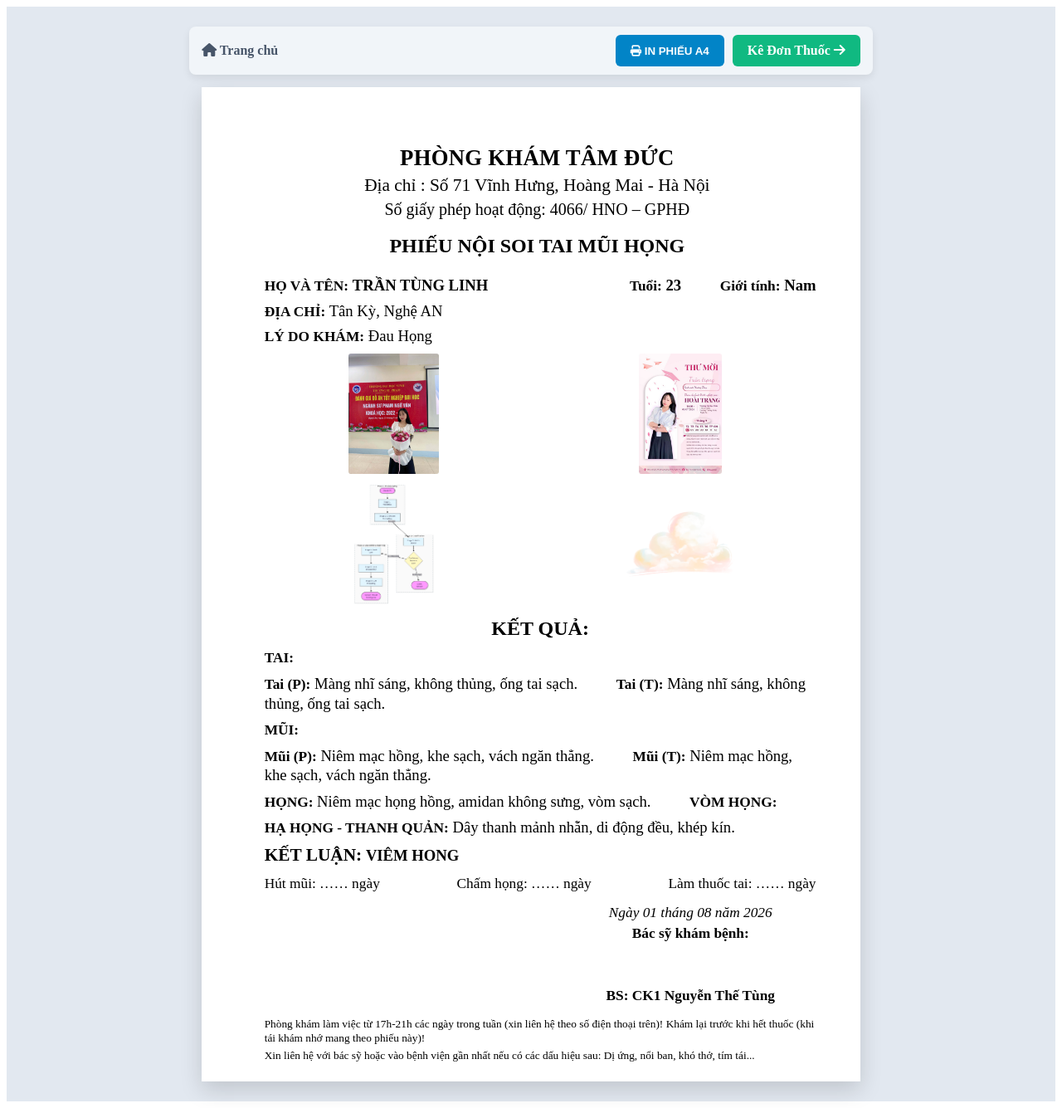
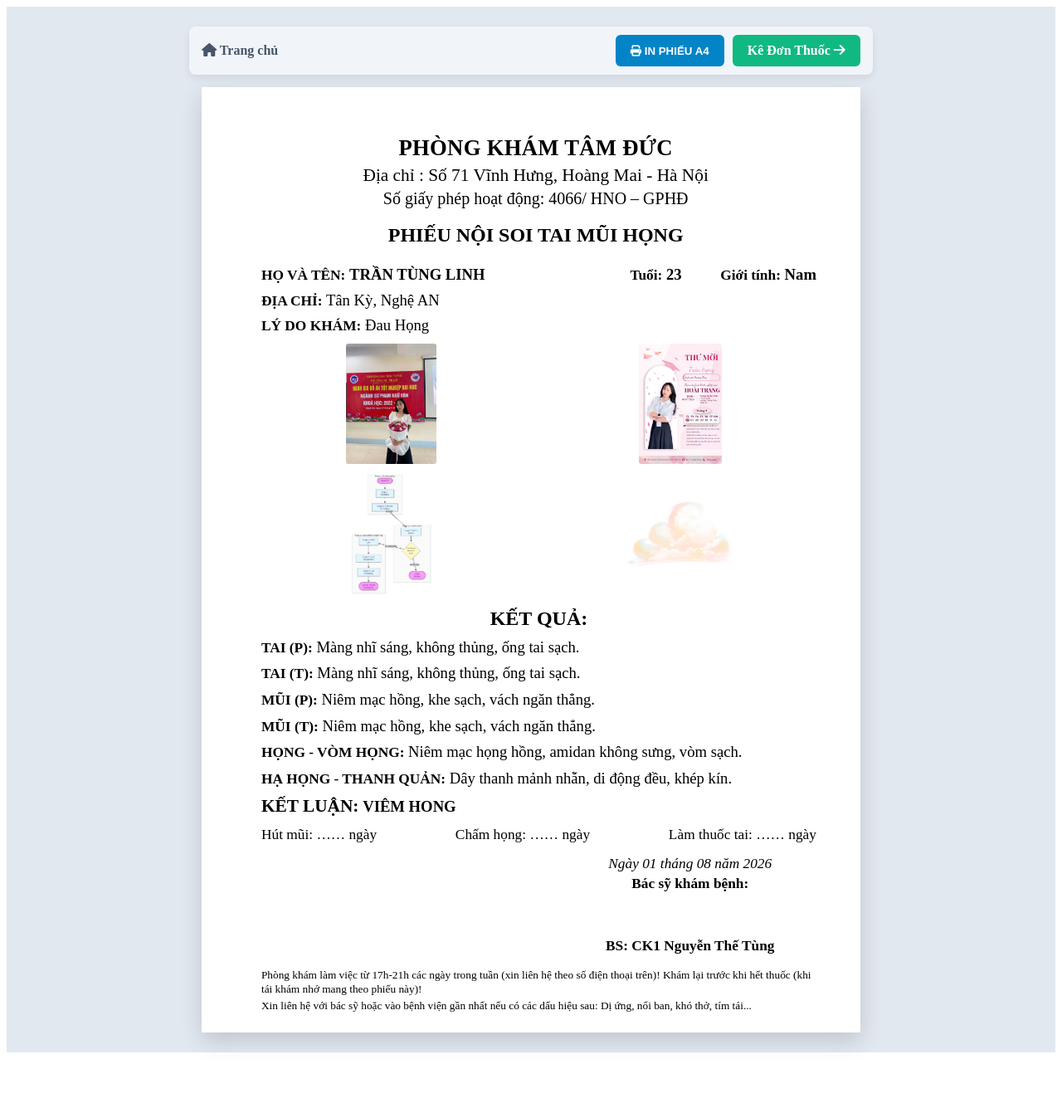
Before and after one commit to EEnic3/HOANG_TUNG, a Flask app: page /print/noisoi/1 in a window 1280 px wide. Shown: the whole page at 83% size. After the commit the page ends 1268 px from the top, so only its background shows below. Run offline with Flask 3, Linux system fonts and the light colour scheme; data comes from the database, SQL or seed files in the repository; both versions use the stored data as it was after the commit.

Commit message:
sửa lại layout noisoi

```diff
--- a/templates/print_noisoi.html
+++ b/templates/print_noisoi.html
@@ -6,16 +6,16 @@
     <link rel="stylesheet" href="https://cdnjs.cloudflare.com/ajax/libs/font-awesome/6.4.0/css/all.min.css">
     <link rel="stylesheet" href="{{ url_for('static', filename='css/print.css') }}">
     <style>
-        /* ===== TRANG A4 - khớp margin với file mẫu docx (top 18.35mm / right 14.11mm / bottom 4.94mm / left 17.99mm) ===== */
+        /* ===== TRANG A4 - khớp margin với file mẫu docx ===== */
         @page {
             size: A4 portrait;
-            margin: 10mm 15mm; /* Nhỏ lại lề trên/dưới một chút để thoáng trang */
+            margin: 8mm 10mm;
         }
         .page-a4 {
             width: 210mm;
             min-height: 297mm;
             margin: 0 auto;
-            padding: 18.35mm 14.11mm 4.94mm 17.99mm;
+            padding: 15mm 14mm 5mm 17mm;
             box-sizing: border-box;
             font-family: "Times New Roman", Times, serif;
             color: #000000;
@@ -209,61 +216,57 @@
                 <span class="label">LÝ DO KHÁM:</span> <span>{{ exam.symptom }}</span>
             </div>
 
-    <!-- =========================================================
-            KHUNG ẢNH NỘI SOI (CHỈ HIỆN KHI CÓ ÍT NHẤT 1 ẢNH)
-    ========================================================= -->
+            <!-- KHUNG ẢNH NỘI SOI -->
             {% if exam.image_1 or exam.image_2 or exam.image_3 or exam.image_4 %}
             <div class="grid-images-a4">
                 {% if exam.image_1 %}
                 <div class="img-box-a4">
                     <img src="/static/uploads/{{ exam.image_1 }}">
-
                 </div>
                 {% endif %}
 
                 {% if exam.image_2 %}
                 <div class="img-box-a4">
                     <img src="/static/uploads/{{ exam.image_2 }}">
-
                 </div>
                 {% endif %}
 
                 {% if exam.image_3 %}
                 <div class="img-box-a4">
                     <img src="/static/uploads/{{ exam.image_3 }}">
-
                 </div>
                 {% endif %}
 
                 {% if exam.image_4 %}
                 <div class="img-box-a4">
                     <img src="/static/uploads/{{ exam.image_4 }}">
-
                 </div>
                 {% endif %}
             </div>
             {% endif %}
-                <!-- ========================================================= -->
 
-            <!-- KẾT QUẢ MÔ TẢ -->
+            <!-- =========================================================
+                 KẾT QUẢ MÔ TẢ (ĐÃ SỬA: TÁCH RIÊNG TAI P/T & MŨI P/T TỪNG DÒNG)
+                 ========================================================= -->
             <div class="section-label">KẾT QUẢ:</div>
 
-            <div class="result-line"><span class="label">TAI:</span></div>
             <div class="result-line">
-                <span class="label">Tai (P):</span> {{ exam.tai_p }} &nbsp;&nbsp;&nbsp;&nbsp;&nbsp;&nbsp;&nbsp;&nbsp;
-                <span class="label">Tai (T):</span> {{ exam.tai_t }}
+                <span class="label">TAI (P):</span> {{ exam.tai_p }}
             </div>
-
-            <div class="result-line"><span class="label">MŨI:</span></div>
             <div class="result-line">
-                <span class="label">Mũi (P):</span> {{ exam.mui_p }} &nbsp;&nbsp;&nbsp;&nbsp;&nbsp;&nbsp;&nbsp;&nbsp;
-                <span class="label">Mũi (T):</span> {{ exam.mui_t }}
+                <span class="label">TAI (T):</span> {{ exam.tai_t }}
             </div>
 
             <div class="result-line">
-                <span class="label">HỌNG:</span> {{ exam.vong_hong }} &nbsp;&nbsp;&nbsp;&nbsp;&nbsp;&nbsp;&nbsp;&nbsp; <span class="label">VÒM HỌNG:</span>
+                <span class="label">MŨI (P):</span> {{ exam.mui_p }}
+            </div>
+            <div class="result-line">
+                <span class="label">MŨI (T):</span> {{ exam.mui_t }}
             </div>
 
+            <div class="result-line">
+                <span class="label">HỌNG - VÒM HỌNG:</span> {{ exam.vong_hong }}
+            </div>
             <div class="result-line">
                 <span class="label">HẠ HỌNG - THANH QUẢN:</span> {{ exam.thanh_quan }}
             </div>
```
Also changed, not shown: other parts of templates/print_noisoi.html (+33 -25 lines), database.db. Lines whose indentation alone changed are shown as unchanged.
